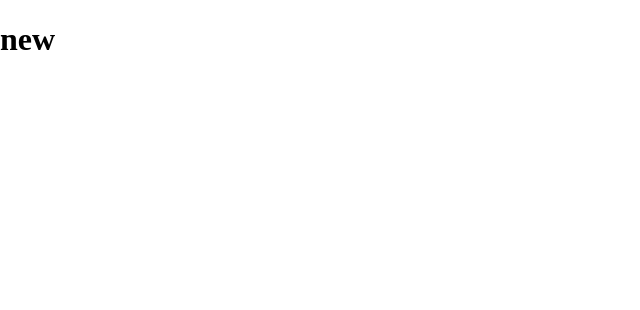
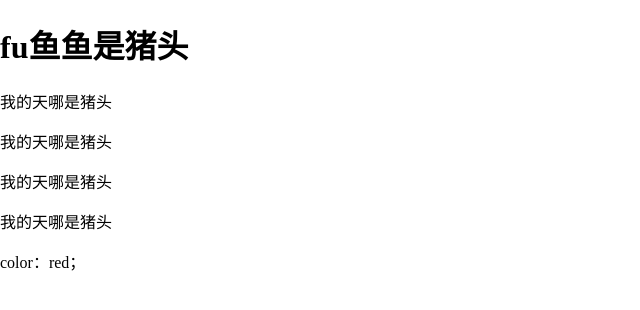
Before and after one commit to erwubawan6/1, a plain HTML site: page new.html in a window 1280 px wide. Shown: the whole page, without its empty margins (0-640 px from the left). Drawn offline with Linux system fonts and the light colour scheme.

Commit message:
new.html

```diff
--- a/new.html
+++ b/new.html
@@ -6,6 +6,11 @@
 <title>zhou</title>
 </head>
 <body style="margin:0;">
- <h1>new</h1>
+ <h1>fu鱼鱼是猪头</h1>
+  <p>我的天哪是猪头</p>
+  <p>我的天哪是猪头</p>
+  <p>我的天哪是猪头</p>
+  <p>我的天哪是猪头</p>
+  color：red；
 </body>
 </html>
```
